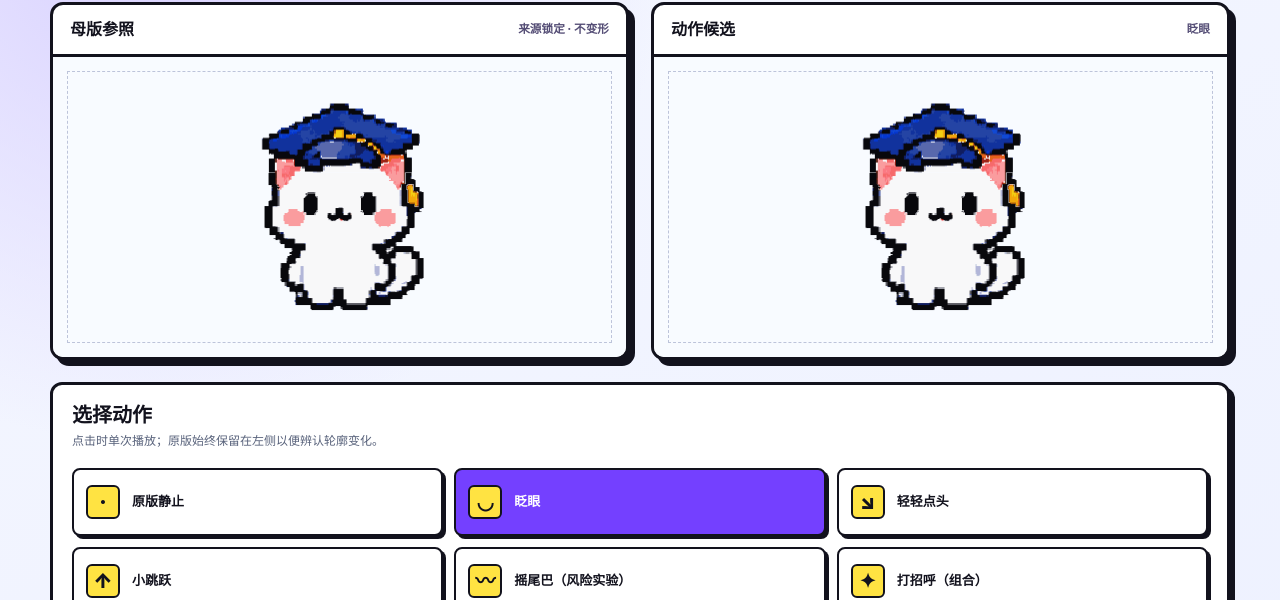
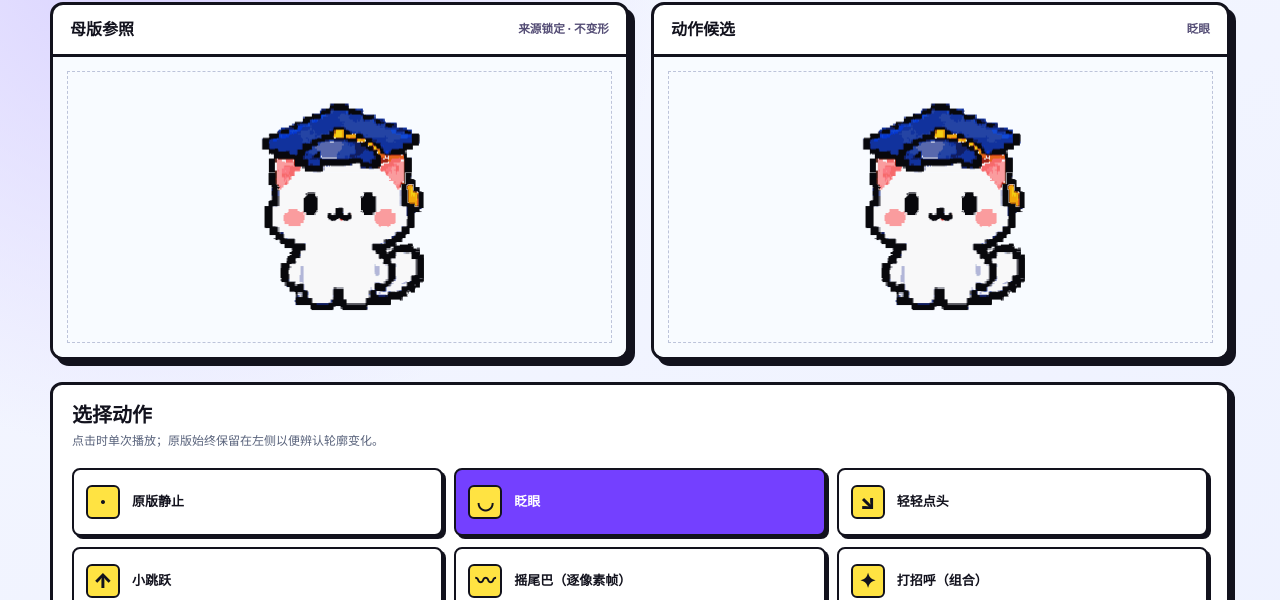
Before and after one commit to colddreamxiaowd/ContinueLeanringWithAI, a Next.js app in the folder web/: page /ui-lab/xiaozhi-motion in a window 1280 px wide. Shown: the part 200-800 px from the top of the page. Built offline with nearby package versions, Linux system fonts and the light colour scheme.

Commit message:
refine(xiaozhi): swap full source-colour tail pixel frames behind torso while keeping attached hinge static

```diff
--- a/web/src/design/pixel-pop/workstreams/xiaozhi-motion-experiment/XiaozhiMotionPrototype.tsx
+++ b/web/src/design/pixel-pop/workstreams/xiaozhi-motion-experiment/XiaozhiMotionPrototype.tsx
@@ -4,6 +4,7 @@ import {useState} from "react";
 import type {CSSProperties} from "react";
 import {XiaozhiLayers} from "../../mascot/XiaozhiLayers";
 import {Xiaozhi} from "../../mascot/Xiaozhi";
+import {XiaozhiTailFrame} from "./XiaozhiTailFrames";
 import styles from "./motion.module.css";
 
 /**
@@ -17,7 +18,7 @@ export const MOTION_ACTIONS=["none","blink","nod","hop","tail","hello"] as const
 export type XiaozhiExperimentalAction=typeof MOTION_ACTIONS[number];
 export const MOTION_LABELS:Record<XiaozhiExperimentalAction,string>={
   none:"原版静止",blink:"眨眼",nod:"轻轻点头",hop:"小跳跃",
-  tail:"摇尾巴（风险实验）",hello:"打招呼（组合）"
+  tail:"摇尾巴（逐像素帧）",hello:"打招呼（组合）"
 };
 
 /* Static backing is drawn UNDER the source-exact rig, fully covered at rest.
@@ -54,6 +55,14 @@ export function XiaozhiMotionPrototype({
       shapeRendering="crispEdges" focusable="false" xmlns="http://www.w3.org/2000/svg">
       <g className={styles.bodyRig} data-motion-rig="exact-parent">
         <path d={EYE_FUR_BACKING} fill="#F8F8F9" stroke="none" data-motion-eye-backing="true"/>
+        {/* Native, source-derived tail alternatives render behind face and torso.
+            The ORIGINAL tail remains visible except during deliberate frame swap. */}
+        <g className={styles.tailUpPose} data-tail-swap="up">
+          <XiaozhiTailFrame pose="up"/>
+        </g>
+        <g className={styles.tailDownPose} data-tail-swap="down">
+          <XiaozhiTailFrame pose="down"/>
+        </g>
         <XiaozhiLayers/>
         <g className={styles.closedLids} data-motion-eyelids="two-pixel-paths" stroke="none"
           shapeRendering="crispEdges">
@@ -126,7 +135,7 @@ export function XiaozhiMotionLab(){
         </div>
       </section>
       <div className={styles.note}>
-        <strong>技术边界：</strong> 点头和跳跃是整体结构变换；眨眼使用原始双眼语义组及下层毛色；摇尾巴会移动「tail」区域，尾根遮挡需人工检查。此处不宣称已实现完整骨骼、挥爪或所有表情。
+        <strong>技术边界：</strong> 点头和跳跃是整体结构变换；眨眼使用原始双眼语义组及下层毛色；尾巴采用「尾根不动、末端逐像素位移」的两个原生 SVG 帧，衔接仍需实际浏览器验收。此处不宣称已实现完整骨骼、挥爪或所有表情。
       </div>
     </div>
   </div>;
```
